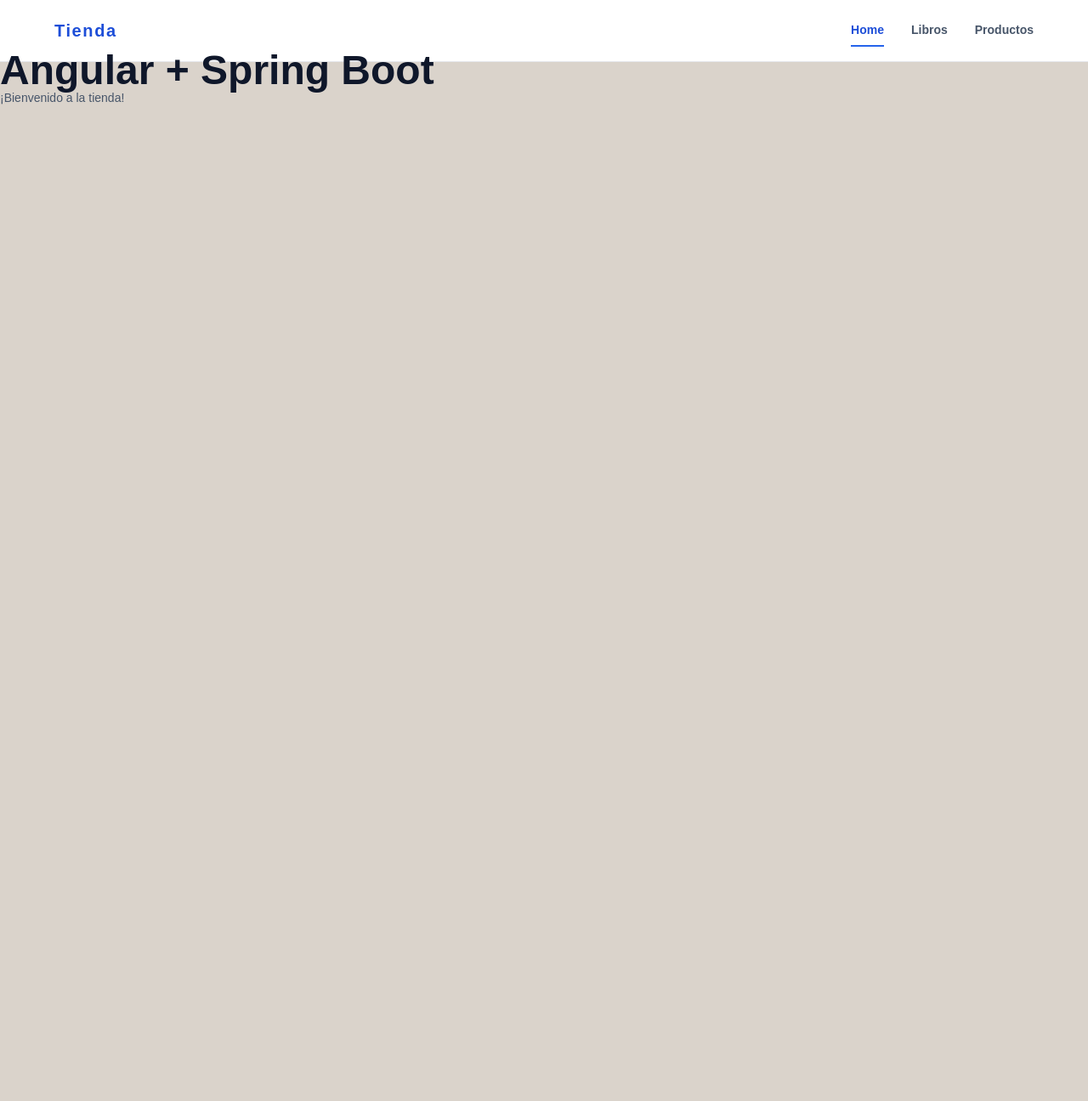
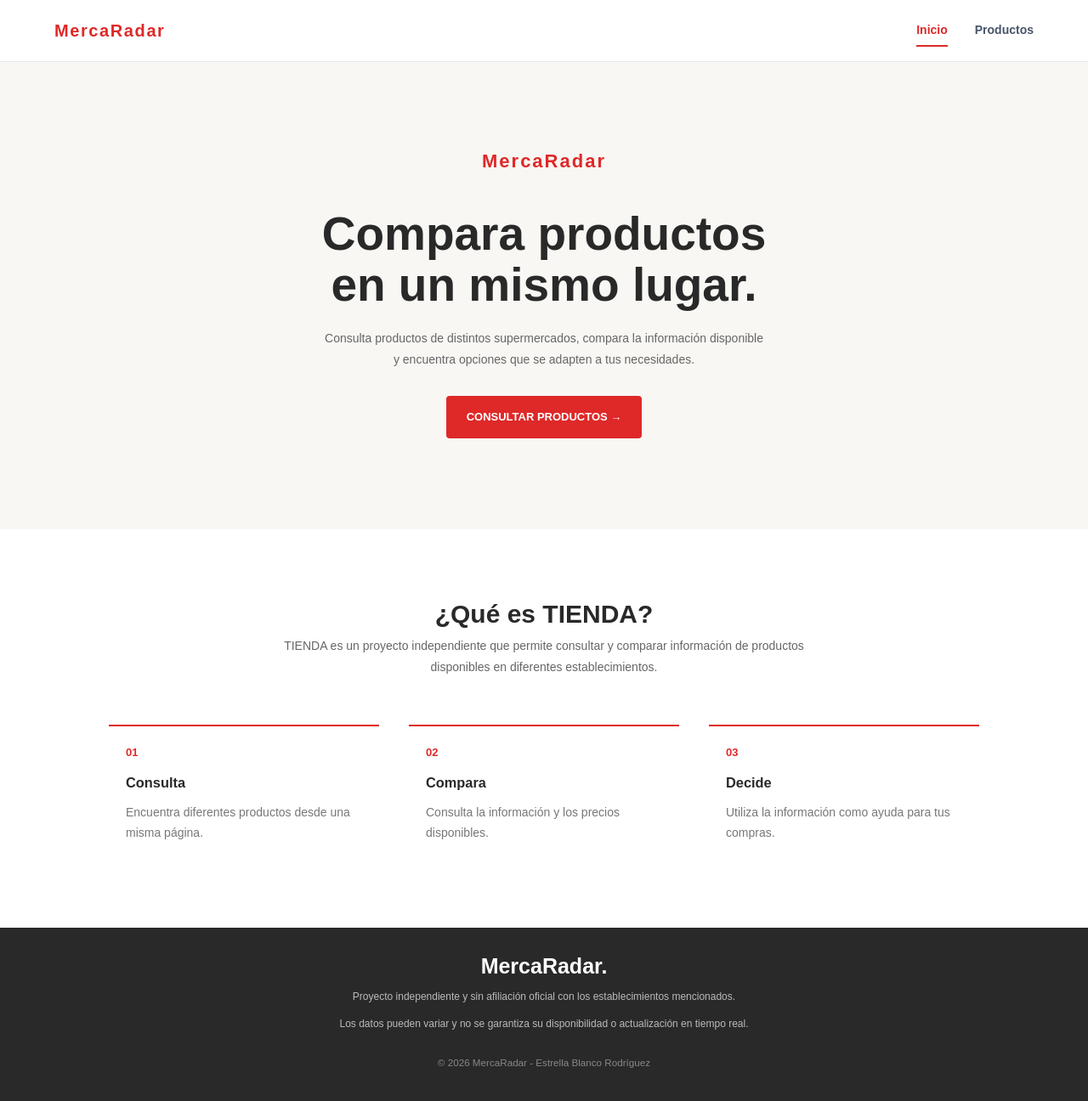
Before and after one commit to Estrella-BR/project-shop, an Angular app in the folder frontend/: page / in a window 1280 px wide. Shown: the whole page at 85% size. Before the commit the page ends 800 px from the top, so only its background shows below. Built offline with nearby package versions, Linux system fonts and the light colour scheme.

Commit message:
Feat: create home page

```diff
--- a/frontend/src/app/app.routes.ts
+++ b/frontend/src/app/app.routes.ts
@@ -6,11 +6,6 @@ export const routes: Routes = [
     loadComponent: () => import('./features/common/home/home.component').then(m => m.HomeComponent),
   },
   {
-    path: 'books',
-    loadComponent: () => import('./features/book/book-list').then(m => m.BookListComponent),
-  },
-
-  {
     path: 'products',
     loadComponent: () => import('./features/product/product-list/product-list').then(m => m.ProductListComponent),
   },
--- /dev/null
+++ b/frontend/src/app/features/common/home/home.component.css
@@ -0,0 +1,151 @@
+
+:host {
+  display: block;
+}
+
+.home {
+  background: #f8f7f3;
+  color: #292929;
+  min-height: 100vh;
+}
+
+
+.hero {
+  min-height: 420px;
+  padding: 65px 10%;
+  display: flex;
+  flex-direction: column;
+  justify-content: center;
+  align-items: center;
+  text-align: center;
+}
+
+.hero > p {
+  max-width: 520px;
+  color: #666;
+  line-height: 1.8;
+  margin: 20px auto 30px;
+}
+
+
+.brand {
+  font-size: 22px;
+  font-weight: 900;
+  color: #df2828;
+  letter-spacing: 2px;
+  margin-bottom: 45px;
+}
+
+.hero h1 {
+  font-size: clamp(36px, 5vw, 55px);
+  line-height: 1.1;
+  margin: 0;
+  font-weight: 800;
+}
+
+.button {
+  display: inline-block;
+  padding: 15px 24px;
+  background: #df2828;
+  color: white;
+  text-decoration: none;
+  font-weight: 700;
+  font-size: 13px;
+  border-radius: 4px;
+  transition: background 0.2s;
+}
+
+.button:hover {
+  background: #bd2020;
+}
+
+.about {
+  background: white;
+  padding: 65px 10%;
+  text-align: center;
+}
+
+.about h2 {
+  font-size: 30px;
+  margin-bottom: 15px;
+}
+
+.about > p {
+  max-width: 650px;
+  margin: auto;
+  color: #666;
+  line-height: 1.8;
+}
+
+.features {
+  display: grid;
+  grid-template-columns: repeat(3, 1fr);
+  gap: 35px;
+  margin-top: 55px;
+  text-align: left;
+}
+
+.features article {
+  padding: 20px;
+  border-top: 2px solid #df2828;
+}
+
+.features article span {
+  color: #df2828;
+  font-weight: 800;
+  font-size: 13px;
+}
+
+.features h3 {
+  margin: 15px 0 8px;
+}
+
+.features p {
+  color: #777;
+  font-size: 14px;
+  line-height: 1.7;
+}
+
+footer {
+  padding: 35px 10%;
+  background: #292929;
+  color: white;
+  text-align: center;
+}
+
+footer strong {
+  font-size: 25px;
+}
+
+footer p {
+  color: #bbb;
+  font-size: 12px;
+  line-height: 1.7;
+}
+
+footer small {
+  display: block;
+  margin-top: 25px;
+  color: #888;
+}
+
+
+@media (max-width: 650px) {
+  .hero {
+    padding: 55px 7%;
+    min-height: 380px;
+  }
+
+  .about {
+    padding: 55px 7%;
+  }
+
+  .features {
+    grid-template-columns: 1fr;
+    gap: 15px;
+  }
+
+  footer {
+    padding: 35px 7%;
+  }
+}
--- /dev/null
+++ b/frontend/src/app/features/common/home/home.component.html
@@ -0,0 +1,66 @@
+
+<main class="home">
+
+  <section class="hero">
+    <span class="brand">MercaRadar</span>
+
+    <h1>Compara productos<br>en un mismo lugar.</h1>
+
+    <p>
+      Consulta productos de distintos supermercados,
+      compara la información disponible y encuentra
+      opciones que se adapten a tus necesidades.
+    </p>
+
+    <a routerLink="/products" class="button">
+      CONSULTAR PRODUCTOS →
+    </a>
+  </section>
+
+  <section class="about">
+    <h2>¿Qué es TIENDA?</h2>
+
+    <p>
+      TIENDA es un proyecto independiente que permite
+      consultar y comparar información de productos
+      disponibles en diferentes establecimientos.
+    </p>
+
+    <div class="features">
+      <article>
+        <span>01</span>
+        <h3>Consulta</h3>
+        <p>Encuentra diferentes productos desde una misma página.</p>
+      </article>
+
+      <article>
+        <span>02</span>
+        <h3>Compara</h3>
+        <p>Consulta la información y los precios disponibles.</p>
+      </article>
+
+      <article>
+        <span>03</span>
+        <h3>Decide</h3>
+        <p>Utiliza la información como ayuda para tus compras.</p>
+      </article>
+    </div>
+  </section>
+
+  <footer>
+    <strong>MercaRadar.</strong>
+
+    <p>
+      Proyecto independiente y sin afiliación oficial
+      con los establecimientos mencionados.
+    </p>
+
+    <p>
+      Los datos pueden variar y no se garantiza
+      su disponibilidad o actualización en tiempo real.
+    </p>
+
+    <small>© 2026 MercaRadar - Estrella Blanco Rodríguez</small>
+  </footer>
+
+</main>
--- a/frontend/src/app/features/common/home/home.component.ts
+++ b/frontend/src/app/features/common/home/home.component.ts
@@ -1,34 +1,40 @@
-import { Component, OnInit, inject } from '@angular/core';
-import { ApiService } from '../services/api';
+
+import { Component } from '@angular/core';
+import { RouterLink } from '@angular/router';
 
 @Component({
   selector: 'app-home',
   standalone: true,
-  template: `
-    <section class="welcome">
-      <h1>Angular + Spring Boot</h1>
-      <p>{{ mensaje }}</p>
-    </section>
-  `,
-  styles: `
-    h1 {
-      color: #0f172a;
-      font-size: clamp(2rem, 5vw, 3rem);
-      margin: 0 0 0.75rem;
+  imports: [RouterLink],
+  templateUrl: './home.component.html',
+  styleUrl: './home.component.css'
+})
+export class HomeComponent {
+
+  supermercados = [
+    { nombre: 'Mercadona', color: '#00a6a6' },
+    { nombre: 'Consum', color: '#e53935' },
+    { nombre: 'DIA', color: '#e52329' }
+  ];
+
+  pasos = [
+    {
+      numero: '01',
+      icono: '🔎',
+      titulo: 'Busca productos',
+      descripcion: 'Encuentra los productos que necesitas utilizando el buscador y los filtros.'
+    },
+    {
+      numero: '02',
+      icono: '⚖️',
+      titulo: 'Compara precios',
+      descripcion: 'Consulta cuánto cuesta un mismo producto en diferentes supermercados.'
+    },
+    {
+      numero: '03',
+      icono: '🛒',
+      titulo: 'Elige la mejor opción',
+      descripcion: 'Descubre dónde puedes comprar más barato y organiza mejor tu compra.'
     }
-
-    p {
-      color: #475569;
-      margin: 0;
-    }
-  `,
-})
-export class HomeComponent implements OnInit {
-  private readonly apiService = inject(ApiService);
-
-  mensaje = '¡Bienvenido a la tienda!';
-
-  ngOnInit(): void {
-
-  }
+  ];
 }
--- a/frontend/src/app/features/common/menu/menu.css
+++ b/frontend/src/app/features/common/menu/menu.css
@@ -9,7 +9,7 @@
 }
 
 .brand {
-  color: #1d4ed8;
+  color: #df2828;
   font-size: 1.25rem;
   font-weight: 800;
   letter-spacing: 0.08em;
@@ -33,14 +33,14 @@
 
 .main-nav a:hover,
 .main-nav a.active {
-  border-bottom-color: #2563eb;
-  color: #1d4ed8;
+  border-bottom-color: #df2828;
+  color: #df2828;
 }
 
 .brand:focus-visible,
 .main-nav a:focus-visible {
   border-radius: 0.2rem;
-  outline: 3px solid #93c5fd;
+  outline: 3px solid #ea5c5c;
   outline-offset: 4px;
 }
 
--- a/frontend/src/app/features/common/menu/menu.html
+++ b/frontend/src/app/features/common/menu/menu.html
@@ -1,5 +1,5 @@
 <header class="site-header">
-  <a class="brand" routerLink="/" aria-label="Shop, inicio">Tienda</a>
+  <a class="brand" routerLink="/" aria-label="Shop, inicio">MercaRadar</a>
 
   <nav class="main-nav" aria-label="Navegación principal">
     @for (option of options; track option.path) {
--- a/frontend/src/app/features/common/menu/menu.ts
+++ b/frontend/src/app/features/common/menu/menu.ts
@@ -11,8 +11,7 @@ import { RouterLink, RouterLinkActive } from '@angular/router';
 export class MenuComponent {
 
   options = [
-    { label: 'Home', path: '/' },
-    { label: 'Libros', path: '/books' },
+    { label: 'Inicio', path: '/' },
     { label: 'Productos', path: '/products' },
   ];
 }
--- a/frontend/src/environments/environment.ts
+++ b/frontend/src/environments/environment.ts
@@ -1,4 +1,4 @@
 export const environment = {
   production: false,
-  apiUrl: 'https://project-shop-back.onrender.com/',
+  apiUrl: 'https://project-shop-back.onrender.com',
 };
```
